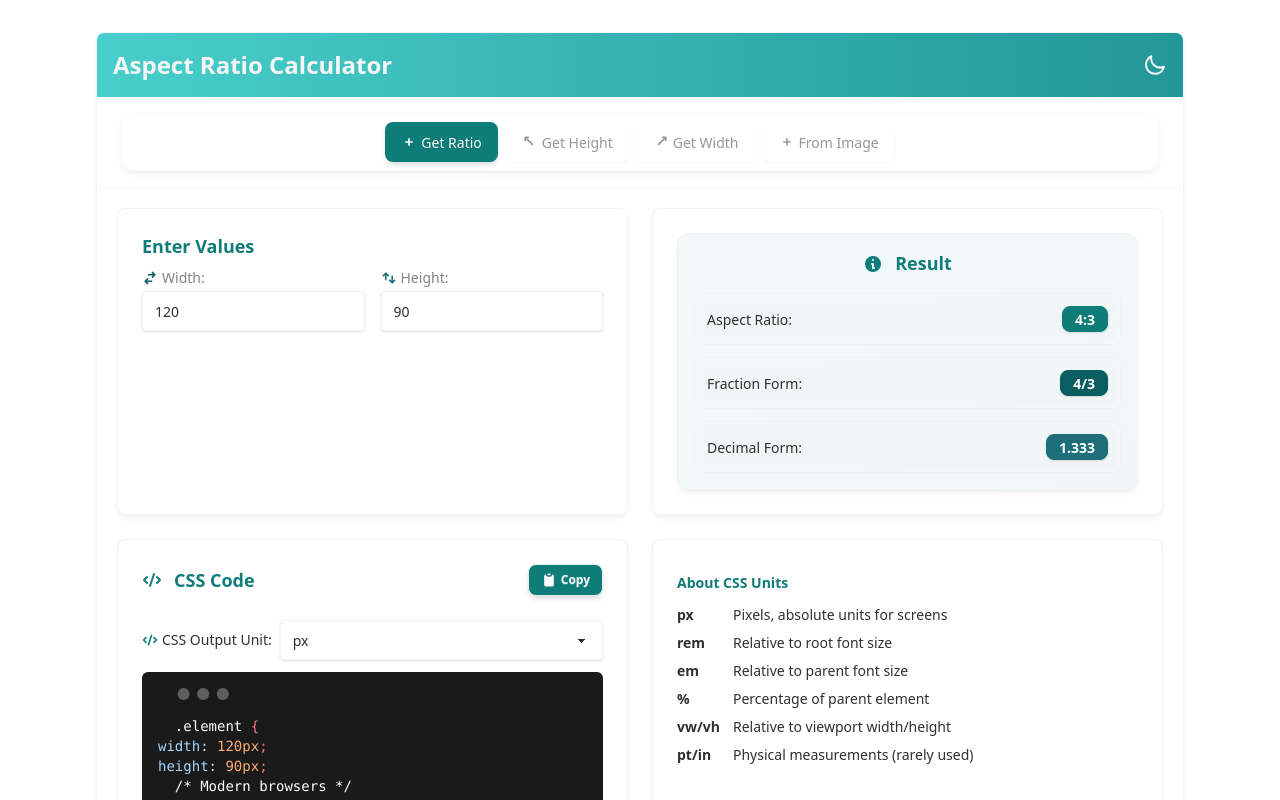
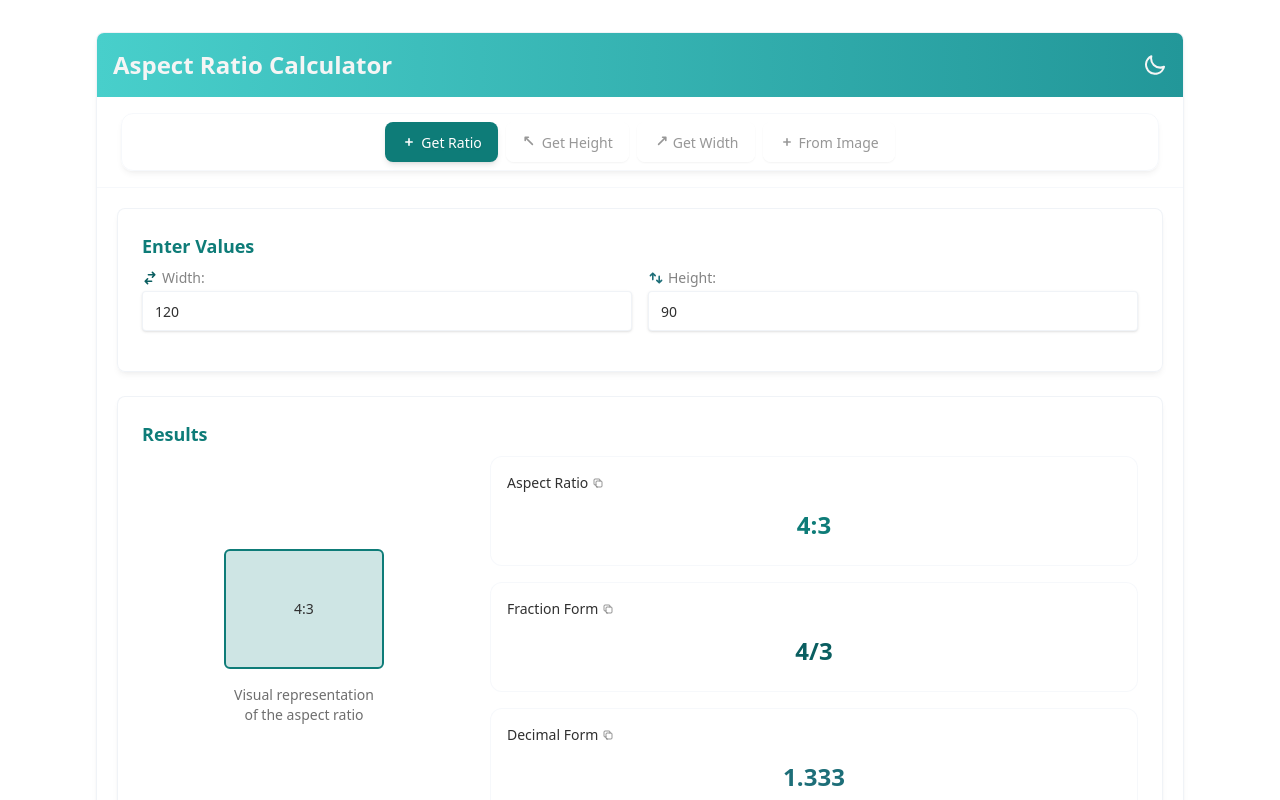
Before and after one commit to hati8haha/aspect-ratio-calculator, a React app: page / in a window 1280 px wide. Shown: the top 800 px of the page. Built offline with nearby package versions, Linux system fonts and the light colour scheme; the HTML template or start-up script is replaced by a standard one.

Commit message:
feat: Enhance ResultDisplay component with visual representation and clipboard functionality

```diff
--- a/src/components/AspectRatioCalculator/ResultDisplay.tsx
+++ b/src/components/AspectRatioCalculator/ResultDisplay.tsx
@@ -1,3 +1,5 @@
+import { useState } from 'react';
+import type { ReactNode } from 'react';
 import type { ResultDisplayProps } from '../../types';
 
 export const ResultDisplay = ({
@@ -7,76 +9,158 @@ export const ResultDisplay = ({
   decimalForm,
   calculatedHeight,
   calculatedWidth,
+  ratioWidth,
+  ratioHeight,
 }: ResultDisplayProps) => {
+  const [copiedValue, setCopiedValue] = useState<string | null>(null);
+
+  const copyToClipboard = (value: string, label: string) => {
+    navigator.clipboard.writeText(value).then(() => {
+      setCopiedValue(label);
+      setTimeout(() => setCopiedValue(null), 2000);
+    });
+  };
+
+  // Visual representation of the aspect ratio
+  const RatioVisual = ({ ratio }: { ratio: string }) => {
+    if (ratio === 'Invalid input') return null;
+
+    const [width, height] = ratio.split(':').map(Number);
+    const scaleFactor = Math.min(180 / width, 120 / height);
+    const visualWidth = width * scaleFactor;
+    const visualHeight = height * scaleFactor;
+
+    return (
+      <div className="flex flex-col items-center justify-center h-full">
+        <div
+          className="bg-primary/20 border-2 border-primary rounded-md flex items-center justify-center mb-4"
+          style={{
+            width: `${visualWidth}px`,
+            height: `${visualHeight}px`,
+            minWidth: '80px',
+            minHeight: '60px',
+          }}
+        >
+          <span className="text-sm text-primary-focus font-medium">
+            {ratio}
+          </span>
+        </div>
+        <div className="text-center text-sm text-base-content/70">
+          <p>Visual representation</p>
+          <p>of the aspect ratio</p>
+        </div>
+      </div>
+    );
+  };
+
+  interface ResultCardProps {
+    label: string;
+    value: string;
+    color?: string;
+    icon?: ReactNode;
+    onClick?: (value: string, label: string) => void;
+  }
+
+  const ResultCard = ({
+    label,
+    value,
+    color = 'primary',
+    icon,
+    onClick,
+  }: ResultCardProps) => (
+    <div
+      className={`flex flex-col p-4 rounded-xl bg-white/40 dark:bg-base-200/40 backdrop-blur-sm
+      border border-base-300/30 hover:border-${color}/30 hover:shadow-md transition-all duration-200
+      ${onClick ? 'cursor-pointer active:scale-95' : ''}`}
+      onClick={onClick ? () => onClick(value, label) : undefined}
+      onKeyUp={
+        onClick ? (e) => e.key === 'Enter' && onClick(value, label) : undefined
+      }
+      tabIndex={onClick ? 0 : undefined}
+    >
+      <div className="flex justify-between items-center">
+        <span className="text-base-content font-medium flex items-center text-sm">
+          {icon}
+          {label}
+          {onClick && (
+            <svg
+              xmlns="http://www.w3.org/2000/svg"
+              className="h-3 w-3 ml-1 text-base-content/50"
+              fill="none"
+              viewBox="0 0 24 24"
+              stroke="currentColor"
+            >
+              <title>Click to copy</title>
+              <path
+                strokeLinecap="round"
+                strokeLinejoin="round"
+                strokeWidth={2}
+                d="M8 16H6a2 2 0 01-2-2V6a2 2 0 012-2h8a2 2 0 012 2v2m-6 12h8a2 2 0 002-2v-8a2 2 0 00-2-2h-8a2 2 0 00-2 2v8a2 2 0 002 2z"
+              />
+            </svg>
+          )}
+        </span>
+        {copiedValue === label && (
+          <span className="text-xs bg-success/20 text-success px-2 py-1 rounded-full animate-fade-in">
+            Copied!
+          </span>
+        )}
+      </div>
+      <div className={`mt-2 text-2xl font-bold text-${color} text-center py-2`}>
+        {value}
+      </div>
+    </div>
+  );
+
   if (mode === 'dimension-to-ratio' || mode === 'image-to-ratio') {
     return (
-      <div className="w-full result-display">
-        <h2 className="card-title text-center text-primary mb-4 flex items-center justify-center">
-          <svg
-            xmlns="http://www.w3.org/2000/svg"
-            className="h-5 w-5 mr-1"
-            viewBox="0 0 20 20"
-            fill="currentColor"
-            aria-hidden="true"
-          >
-            <title>Result Icon</title>
-            <path
-              fillRule="evenodd"
-              d="M18 10a8 8 0 11-16 0 8 8 0 0116 0zm-7-4a1 1 0 11-2 0 1 1 0 012 0zM9 9a1 1 0 000 2v3a1 1 0 001 1h1a1 1 0 100-2v-3a1 1 0 00-1-1H9z"
-              clipRule="evenodd"
+      <div className="flex flex-col md:flex-row gap-6">
+        {/* Left Column - RatioVisual */}
+        <div className="w-full md:w-1/3 flex items-center justify-center">
+          {aspectRatio && aspectRatio !== 'Invalid input' ? (
+            <RatioVisual ratio={aspectRatio} />
+          ) : (
+            <div className="flex items-center justify-center h-full text-base-content/50 text-center">
+              <p>Enter valid dimensions to see visual representation</p>
+            </div>
+          )}
+        </div>
+
+        {/* Right Column - Result Cards */}
+        <div className="w-full md:w-2/3 grid grid-cols-1 gap-4">
+          {aspectRatio && (
+            <ResultCard
+              label="Aspect Ratio"
+              value={aspectRatio}
+              color="primary"
+              onClick={copyToClipboard}
             />
-          </svg>
-          Result
-        </h2>
-        <div className="grid grid-cols-1 gap-3">
-          <div className="flex justify-between items-center p-3 rounded-lg bg-white/40 dark:bg-base-200/40 backdrop-blur-sm border border-base-300/30 hover:border-primary/30 transition-all duration-200">
-            <span className="text-base-content font-medium">Aspect Ratio:</span>
-            <span className="badge badge-primary font-bold px-3 py-3 animate-fade-in shadow-sm">
-              {aspectRatio}
-            </span>
-          </div>
-          <div className="flex justify-between items-center p-3 rounded-lg bg-white/40 dark:bg-base-200/40 backdrop-blur-sm border border-base-300/30 hover:border-secondary/30 transition-all duration-200">
-            <span className="text-base-content font-medium">
-              Fraction Form:
-            </span>
-            <span className="badge badge-secondary font-bold px-3 py-3 animate-fade-in shadow-sm">
-              {fractionForm}
-            </span>
-          </div>
-          <div className="flex justify-between items-center p-3 rounded-lg bg-white/40 dark:bg-base-200/40 backdrop-blur-sm border border-base-300/30 hover:border-accent/30 transition-all duration-200">
-            <span className="text-base-content font-medium">Decimal Form:</span>
-            <span className="badge badge-accent font-bold px-3 py-3 animate-fade-in shadow-sm">
-              {decimalForm}
-            </span>
-          </div>
+          )}
+
+          {fractionForm && (
+            <ResultCard
+              label="Fraction Form"
+              value={fractionForm}
+              color="secondary"
+              onClick={copyToClipboard}
+            />
+          )}
+
+          {decimalForm && (
+            <ResultCard
+              label="Decimal Form"
+              value={decimalForm}
+              color="accent"
+              onClick={copyToClipboard}
+            />
+          )}
         </div>
       </div>
     );
   }
 
-  if (mode === 'width-to-height') {
-    return (
-      <div className="w-full result-display">
-        <h2 className="card-title text-center text-primary mb-4 flex items-center justify-center">
-          <svg
-            xmlns="http://www.w3.org/2000/svg"
-            className="h-5 w-5 mr-1"
-            viewBox="0 0 20 20"
-            fill="currentColor"
-            aria-hidden="true"
-          >
-            <title>Result Icon</title>
-            <path
-              fillRule="evenodd"
-              d="M18 10a8 8 0 11-16 0 8 8 0 0116 0zm-7-4a1 1 0 11-2 0 1 1 0 012 0zM9 9a1 1 0 000 2v3a1 1 0 001 1h1a1 1 0 100-2v-3a1 1 0 00-1-1H9z"
-              clipRule="evenodd"
-            />
-          </svg>
-          Result
-        </h2>
-        <div className="grid grid-cols-1 gap-3">
-          <div className="flex justify-between items-center p-4 rounded-lg bg-white/40 dark:bg-base-200/40 backdrop-blur-sm border border-base-300/30 hover:border-accent/30 hover:shadow-md transition-all duration-200">
-            <span className="text-base-content font-medium flex items-center">
+  // Icon for height
+  const heightIcon = (
     <svg
       xmlns="http://www.w3.org/2000/svg"
       className="h-4 w-4 mr-2 text-accent"
@@ -88,39 +172,10 @@ export const ResultDisplay = ({
       <path d="M5 12a1 1 0 102 0V6.414l1.293 1.293a1 1 0 001.414-1.414l-3-3a1 1 0 00-1.414 0l-3 3a1 1 0 001.414 1.414L5 6.414V12z" />
       <path d="M15 8a1 1 0 10-2 0v5.586l-1.293-1.293a1 1 0 00-1.414 1.414l3 3a1 1 0 001.414 0l3-3a1 1 0 00-1.414-1.414L15 13.586V8z" />
     </svg>
-              Calculated Height:
-            </span>
-            <span className="badge badge-accent badge-lg font-bold animate-fade-in shadow-sm">
-              {calculatedHeight}
-            </span>
-          </div>
-        </div>
-      </div>
   );
-  }
 
-  return (
-    <div className="w-full result-display">
-      <h2 className="card-title text-center text-primary mb-4 flex items-center justify-center">
-        <svg
-          xmlns="http://www.w3.org/2000/svg"
-          className="h-5 w-5 mr-1"
-          viewBox="0 0 20 20"
-          fill="currentColor"
-          aria-hidden="true"
-        >
-          <title>Result Icon</title>
-          <path
-            fillRule="evenodd"
-            d="M18 10a8 8 0 11-16 0 8 8 0 0116 0zm-7-4a1 1 0 11-2 0 1 1 0 012 0zM9 9a1 1 0 000 2v3a1 1 0 001 1h1a1 1 0 100-2v-3a1 1 0 00-1-1H9z"
-            clipRule="evenodd"
-          />
-        </svg>
-        Result
-      </h2>
-      <div className="grid grid-cols-1 gap-3">
-        <div className="flex justify-between items-center p-4 rounded-lg bg-white/40 dark:bg-base-200/40 backdrop-blur-sm border border-base-300/30 hover:border-secondary/30 hover:shadow-md transition-all duration-200">
-          <span className="text-base-content font-medium flex items-center">
+  // Icon for width
+  const widthIcon = (
     <svg
       xmlns="http://www.w3.org/2000/svg"
       className="h-4 w-4 mr-2 text-secondary"
@@ -132,12 +187,120 @@ export const ResultDisplay = ({
       <path d="M8 5a1 1 0 100 2h5.586l-1.293 1.293a1 1 0 001.414 1.414l3-3a1 1 0 000-1.414l-3-3a1 1 0 10-1.414 1.414L13.586 5H8z" />
       <path d="M12 15a1 1 0 100-2H6.414l1.293-1.293a1 1 0 10-1.414-1.414l-3 3a1 1 0 000 1.414l3 3a1 1 0 001.414-1.414L6.414 15H12z" />
     </svg>
-            Calculated Width:
-          </span>
-          <span className="badge badge-secondary badge-lg font-bold animate-fade-in shadow-sm">
-            {calculatedWidth}
+  );
+
+  // For width-to-height and height-to-width modes
+  // Create a simple schematic visual of the dimension being calculated
+  interface DimensionVisualProps {
+    isHeight?: boolean;
+    ratioWidth?: string;
+    ratioHeight?: string;
+  }
+
+  const DimensionVisual = ({
+    isHeight = false,
+    ratioWidth,
+    ratioHeight,
+  }: DimensionVisualProps) => {
+    // Skip if we don't have valid ratio values
+    if (
+      !ratioWidth ||
+      !ratioHeight ||
+      ratioWidth === 'Invalid input' ||
+      ratioHeight === 'Invalid input'
+    ) {
+      return (
+        <div className="flex items-center justify-center h-full text-base-content/50 text-center">
+          <p>Enter valid dimensions to see visual representation</p>
+        </div>
+      );
+    }
+
+    // Calculate dimensions for the visual representation
+    const rWidth = Number.parseFloat(ratioWidth);
+    const rHeight = Number.parseFloat(ratioHeight);
+    const scaleFactor = Math.min(180 / rWidth, 120 / rHeight);
+    const visualWidth = rWidth * scaleFactor;
+    const visualHeight = rHeight * scaleFactor;
+
+    return (
+      <div className="flex flex-col items-center justify-center h-full">
+        {/* Aspect ratio visual box */}
+        <div
+          className={`bg-${isHeight ? 'accent' : 'secondary'}/20 border-2 border-${isHeight ? 'accent' : 'secondary'} rounded-md flex items-center justify-center mb-6`}
+          style={{
+            width: `${visualWidth}px`,
+            height: `${visualHeight}px`,
+            minWidth: '60px',
+            minHeight: '40px',
+          }}
+        >
+          <span
+            className={`text-sm text-${isHeight ? 'accent' : 'secondary'}-focus font-medium`}
+          >
+            {ratioWidth}:{ratioHeight}
           </span>
         </div>
+
+        <div className="text-center text-sm text-base-content/70 mt-1">
+          <p>
+            Aspect ratio: {ratioWidth}:{ratioHeight}
+          </p>
+        </div>
+      </div>
+    );
+  };
+
+  if (mode === 'width-to-height') {
+    return (
+      <div className="flex flex-col md:flex-row gap-6">
+        {/* Left Column - Dimension Visual */}
+        <div className="w-full md:w-1/3 flex items-center justify-center">
+          <DimensionVisual
+            isHeight={true}
+            ratioWidth={ratioWidth}
+            ratioHeight={ratioHeight}
+          />
+        </div>
+
+        {/* Right Column - Result Card */}
+        <div className="w-full md:w-2/3">
+          {calculatedHeight && (
+            <ResultCard
+              label="Calculated Height"
+              value={calculatedHeight}
+              color="accent"
+              icon={heightIcon}
+              onClick={copyToClipboard}
+            />
+          )}
+        </div>
+      </div>
+    );
+  }
+
+  return (
+    <div className="flex flex-col md:flex-row gap-6">
+      {/* Left Column - Dimension Visual */}
+      <div className="w-full md:w-1/3 flex items-center justify-center">
+        <DimensionVisual
+          isHeight={false}
+          ratioWidth={ratioWidth}
+          ratioHeight={ratioHeight}
+        />
+      </div>
+
+      {/* Right Column - Result Card */}
+      <div className="w-full md:w-2/3">
+        {calculatedWidth && (
+          <ResultCard
+            label="Calculated Width"
+            value={calculatedWidth}
+            color="secondary"
+            icon={widthIcon}
+            onClick={copyToClipboard}
+          />
+        )}
       </div>
     </div>
   );
--- a/src/components/AspectRatioCalculator/index.tsx
+++ b/src/components/AspectRatioCalculator/index.tsx
@@ -49,13 +49,8 @@ export const AspectRatioCalculator = () => {
         {/* Main content - responsive layout */}
         <div className="card-body w-full p-5">
           <div className="flex flex-col gap-6">
-            {/* First row: Input Form and Results */}
-            <div className="flex flex-col md:flex-row gap-6">
-              {/* Left Column (Form Inputs) */}
-              <div
-                key={formKey}
-                className="w-full md:w-1/2 card bg-base-100 shadow-md border border-base-300 animate-fade-in"
-              >
+            {/* First row: Input Form (Full Width) */}
+            <div className="w-full card bg-base-100 shadow-md border border-base-300 animate-fade-in">
               <div className="card-body">
                 <h2 className="card-title text-primary">Enter Values</h2>
                 {/* Render the appropriate form based on mode */}
@@ -70,10 +65,8 @@ export const AspectRatioCalculator = () => {
                 {mode === 'image-to-ratio' && (
                   <ImageInput
                     onImageLoad={(width: number, height: number) => {
-                        // Add types here
                       dimensionToRatio.setWidth(width.toString());
                       dimensionToRatio.setHeight(height.toString());
-                        // Switch to dimension-to-ratio mode to show results // Removed this line: setMode('dimension-to-ratio');
                     }}
                   />
                 )}
@@ -100,12 +93,13 @@ export const AspectRatioCalculator = () => {
               </div>
             </div>
 
-              {/* Right Column (Results) */}
+            {/* Second row: Results (RatioVisual on left, Result cards on right) */}
             <div
               key={`result-${formKey}`}
-                className="w-full md:w-1/2 card bg-base-100 shadow-md border border-base-300 animate-fade-in"
+              className="w-full card bg-base-100 shadow-md border border-base-300 animate-fade-in"
             >
               <div className="card-body">
+                <h2 className="card-title text-primary">Results</h2>
                 <ResultDisplay
                   mode={mode}
                   aspectRatio={dimensionToRatio.aspectRatio}
@@ -113,12 +107,25 @@ export const AspectRatioCalculator = () => {
                   decimalForm={dimensionToRatio.decimalForm}
                   calculatedHeight={widthToHeight.calculatedHeight}
                   calculatedWidth={heightToWidth.calculatedWidth}
+                  ratioWidth={
+                    mode === 'width-to-height'
+                      ? widthToHeight.ratioWidth
+                      : mode === 'height-to-width'
+                        ? heightToWidth.ratioWidth
+                        : undefined
+                  }
+                  ratioHeight={
+                    mode === 'width-to-height'
+                      ? widthToHeight.ratioHeight
+                      : mode === 'height-to-width'
+                        ? heightToWidth.ratioHeight
+                        : undefined
+                  }
                 />
               </div>
             </div>
-            </div>
 
-            {/* Second row: CSS Code Display and Unit Explanation */}
+            {/* Third row: CSS Code Display and Unit Explanation */}
             <div className="flex flex-col md:flex-row gap-6">
               {/* Left Column (CSS Code Display) */}
               <div
--- a/src/types/index.ts
+++ b/src/types/index.ts
@@ -55,6 +55,8 @@ export interface ResultDisplayProps {
   decimalForm?: string;
   calculatedHeight?: string;
   calculatedWidth?: string;
+  ratioWidth?: string;
+  ratioHeight?: string;
 }
 
 export interface CssCodeDisplayProps {
```
Lines whose indentation alone changed are shown as unchanged.
